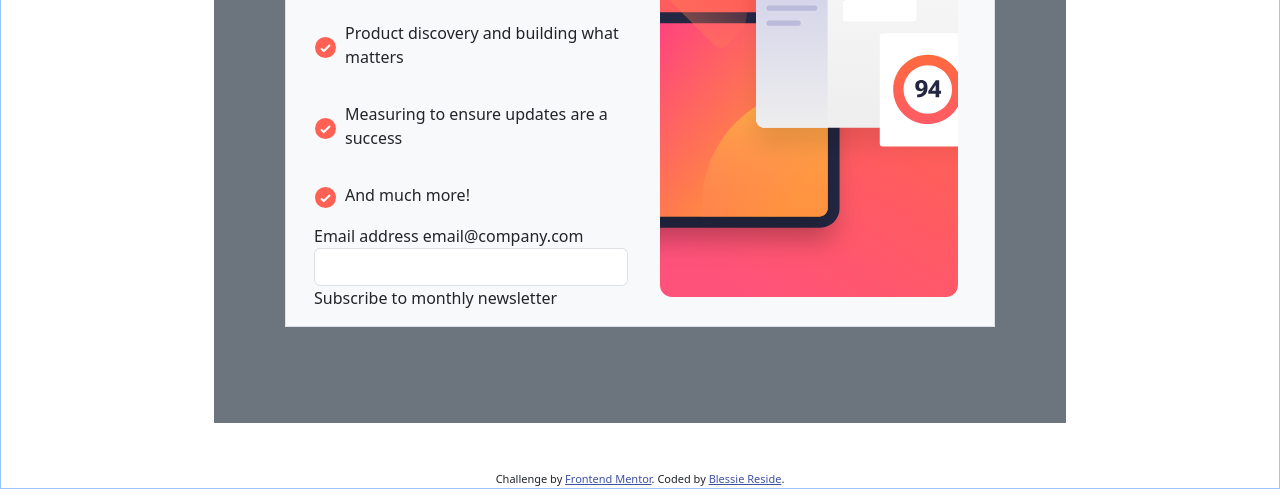
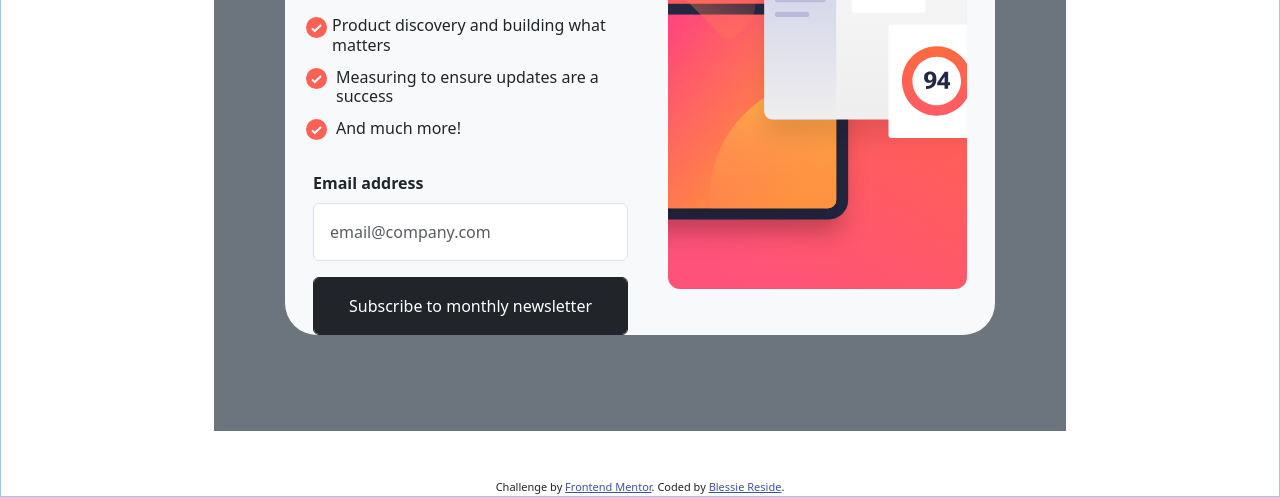
Before and after one commit to BlessieReside/newsletter, a plain HTML site: page index.html in a window 1280 px wide. Shown: the part 315-812 px from the top of the page. Drawn offline with nearby package versions, Linux system fonts and the light colour scheme.

Commit message:
Finished the layout of section tag

```diff
--- a/index.html
+++ b/index.html
@@ -32,40 +32,41 @@
 <body class="border border-primary-subtle col-xl-12 mx-auto my-auto">
   <!-- Sign-up form start -->
   <div class="bg-secondary col-xl-8 mx-auto mt-5 mb-5 pt-5 pb-5">
-    <div class="row col-xl-10 bg-light mx-auto my-auto mt-5 mb-5 p-3 border border-radius-xl-2rem">
-      <div class="col-xl-6">
+    <div class="row col-xl-10 bg-light mx-auto my-auto mt-5 mb-5  rounded-5">
+      <section class="col-xl-6">
         <h1 class="pt-5 fw-bold ps-4">Stay updated!</h1>
 
-        <h6 class="mt-3 fw-200 ps-4"> Join 60,000+ product managers receiving monthly updates on: </h6>
-        <table>
-          <tr>
-            <td> <img src=assets/images/icon-list.svg class="w-25% h-25% d-inline-block m-0 " alt="Icon List"></img>
-            </td>
-            <td class="pt-3 ps-2">
-              <p class="d-flex fs-6">Product discovery and building what matters</p>
+        <h6 class="mt-3 fw-200 ps-4 pb-4"> Join 60,000+ product managers receiving monthly updates on: </h6>
+        <table class="mb-4">
+          <tr class="d-flex object-fit-xl-contain ps-2">
+            <td><img src=assets/images/icon-list.svg class="" alt="Icon List"></img></td>
+            <td class="pt-1 ps-1">
+              <h6>Product discovery and building what matters</h6>
             </td>
           </tr>
-          <tr class="pt-0">
-            <td> <img src=assets/images/icon-list.svg class="w-25% d-inline-block m-0 " alt="Icon List"></img></td>
-            <td class="pt-3 ps-2">
-              <p class="d-flex fs-6">Measuring to ensure updates are a success</p>
+          <tr class="d-flex object-fit-xl-contain ps-2">
+            <td> <img src=assets/images/icon-list.svg class="" alt="Icon List"></img></td>
+            <td class="pt-1 ps-2">
+              <h6 class="d-flex fs-6">Measuring to ensure updates are a success</h6>
             </td>
           </tr>
-          <tr>
-            <td> <img src=assets/images/icon-list.svg class="w-25% d-inline-block m-0 " alt="Icon List"></img></td>
-            <td class="pt-3 ps-2">
-              <p class="d-flex fs-6">And much more!</p>
+          <tr class="d-flex object-fit-xl-contain ps-2">
+            <td> <img src=assets/images/icon-list.svg class="" alt="Icon List"></img></td>
+            <td class="pt-1 ps-2">
+              <h6>And much more!</h6>
             </td>
           </tr>
         </table>
 
-        Email address
-        email@company.com
-        <input type="text" class="form-control w-100">
-        Subscribe to monthly newsletter
-      </div>
+        <form action="subscribe_page.php" class="ps-3">
+          <label for="email_add" class="pb-2 fw-bold">Email address</label>
+          <input type="email" id="fname" name="fname" class="form-control w-100 p-3" placeholder="email@company.com">
+          <input type="button" value="Subscribe to monthly newsletter" class="form-control w-100 mt-3 p-3 btn btn-dark">
+        </form>
+
+      </section>
       <div class="col-xl-6">
-        <img src=assets/images/illustration-sign-up-desktop.svg class="p-2 w-100 " alt="Newsletter"></img>
+        <img src=assets/images/illustration-sign-up-desktop.svg class="p-3 w-100 " alt="Newsletter"></img>
       </div>
     </div>
   </div>
```
